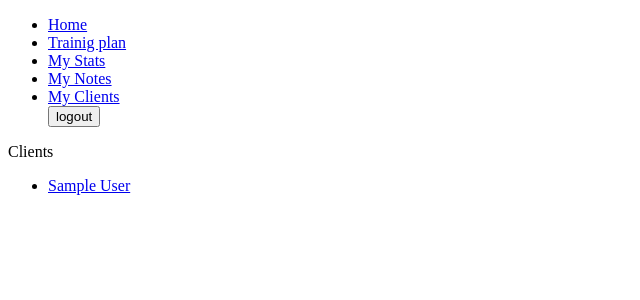
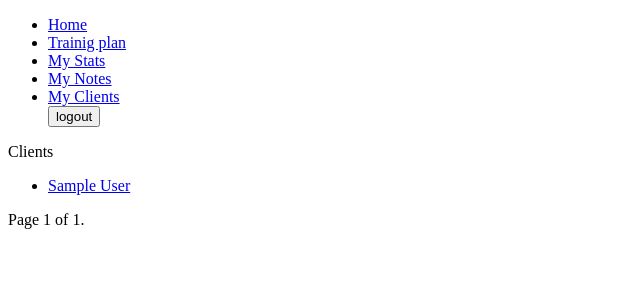
Before and after one commit to LevytskyiS/CoachPro, a Django app: page /clients in a window 1280 px wide. Shown: the top 300 px of the page, without its empty margins (0-640 px from the left). Run offline with Django 5.2, Linux system fonts and the light colour scheme; a user stored in the database is signed in; tables that the repository leaves empty hold one stand-in row (values such as "Sample post").

Commit message:
pagination

```diff
--- a/coachpro/main/templates/main/client_list.html
+++ b/coachpro/main/templates/main/client_list.html
@@ -12,6 +12,23 @@
             <li><a href="{{ profile.get_absolute_url }}">{{ profile.user.first_name }} {{ profile.user.last_name }}</a></li>
             {% endfor %}
         </ul>
+        <div class="pagination">
+        <span class="step-links">
+            {% if page_obj.has_previous %}
+                <a href="?page=1">&laquo; first</a>
+                <a href="?page={{ page_obj.previous_page_number }}">previous</a>
+            {% endif %}
+
+            <span class="current">
+                Page {{ page_obj.number }} of {{ page_obj.paginator.num_pages }}.
+            </span>
+
+            {% if page_obj.has_next %}
+                <a href="?page={{ page_obj.next_page_number }}">next</a>
+                <a href="?page={{ page_obj.paginator.num_pages }}">last &raquo;</a>
+            {% endif %}
+        </span>
+</div>
     {% else %}
         <div>
             <p>You don't have any clients yet</p>
--- a/coachpro/main/views.py
+++ b/coachpro/main/views.py
@@ -36,21 +36,14 @@ from training.models import TrainingPage
 
 
 def index(request):
-    if isinstance(request.user, AnonymousUser):
-        return render(request, "main/index.html")
-    # if request.user.is_superuser:
-    #     return render(request, "main/index.html")
-    # note_page = NotePage.objects.get(profile=request.user.profile)
-    # if note_page:
-    #     return render(request, "main/index.html", {"note_page": note_page})
-    else:
-        return render(request, "main/index.html")
+    return render(request, "main/index.html")
 
 
 class ClientListView(ListView):
     model = Profile
     template_name = "main/client_list.html"
     context_object_name = "profiles"
+    paginate_by = 10
 
     def get_queryset(self) -> QuerySet[Any]:
         return Profile.objects.filter(is_client=True).filter(user__is_active=True)
```
